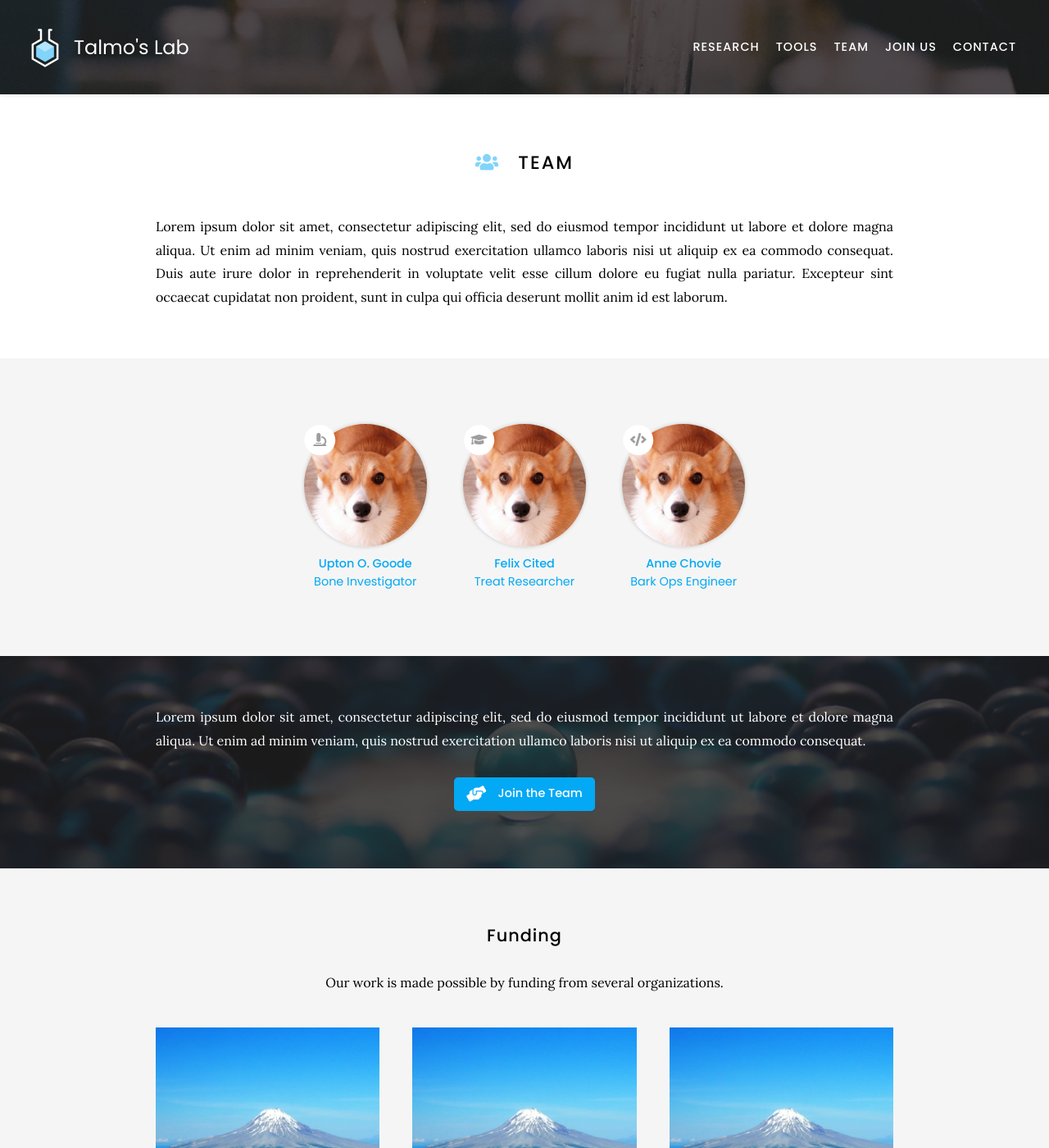
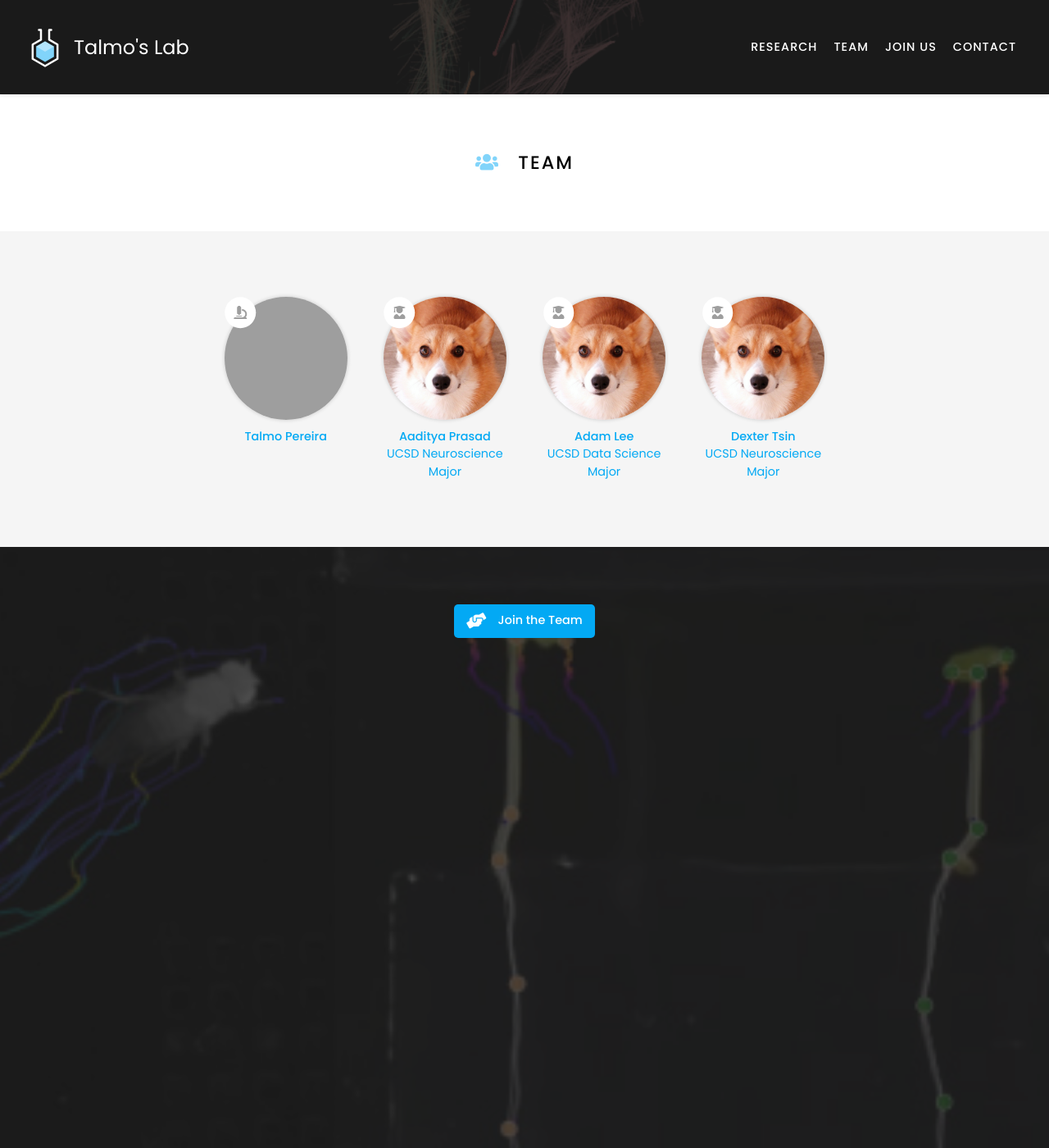
Before and after one commit to talmolab/lab-website, a Jekyll site: the page built from team/index.md, in a window 1280 px wide and 1400 px high. Shown: the whole window at 82% size. Built offline with Jekyll 4.4.1, drawn with Linux system fonts in a browser that asks for light colours; nearby versions of some CDN libraries; grey boxes are pictures that could not be loaded.

Commit message:
Big content update

```diff
--- a/team/index.md
+++ b/team/index.md
@@ -6,11 +6,6 @@ nav:
 ---
 
 # <i class="fas fa-users"></i>Team
-
-Lorem ipsum dolor sit amet, consectetur adipiscing elit, sed do eiusmod tempor incididunt ut labore et dolore magna aliqua.
-Ut enim ad minim veniam, quis nostrud exercitation ullamco laboris nisi ut aliquip ex ea commodo consequat.
-Duis aute irure dolor in reprehenderit in voluptate velit esse cillum dolore eu fugiat nulla pariatur.
-Excepteur sint occaecat cupidatat non proident, sunt in culpa qui officia deserunt mollit anim id est laborum.
 
 {% include section.html %}
 
@@ -30,14 +25,17 @@ Excepteur sint occaecat cupidatat non proident, sunt in culpa qui officia deseru
   include list.html
   data="members"
   component="portrait"
+  filters="role: undergrad"
+%}
+{%
+  include list.html
+  data="members"
+  component="portrait"
   filters="role: programmer"
 %}
 {:.center}
 
 {% include section.html background="images/banner.jpg" dark=true%}
-
-Lorem ipsum dolor sit amet, consectetur adipiscing elit, sed do eiusmod tempor incididunt ut labore et dolore magna aliqua.
-Ut enim ad minim veniam, quis nostrud exercitation ullamco laboris nisi ut aliquip ex ea commodo consequat.
 
 {%
   include link.html
@@ -48,8 +46,8 @@ Ut enim ad minim veniam, quis nostrud exercitation ullamco laboris nisi ut aliqu
 %}
 {:.center}
 
-{% include section.html %}
-
+<!-- {% include section.html %} -->
+<!--
 ## Funding
 
 Our work is made possible by funding from several organizations.
@@ -83,3 +81,4 @@ Our work is made possible by funding from several organizations.
   link6="https://nasa.gov/"
   tooltip6="Cool Initiative"
 %}
+ -->
```
Also changed, not shown: _data/sources.yaml (+37 -0 lines), _members/aaditya-prasad.md (added, +8 -0 lines), _members/adam-lee.md (added, +9 -0 lines), _members/anne-chovie.md (deleted, +0 -17 lines), _members/dexter-tsin.md (added, +8 -0 lines), _members/felix-cited.md (deleted, +0 -18 lines), _members/talmo-pereira.md (added, +14 -0 lines), _members/upton-goode.md (deleted, +0 -18 lines), join/index.md (+9 -1 lines), tools/index.md (+3 -3 lines), images/background.jpg, images/banner.jpg.
